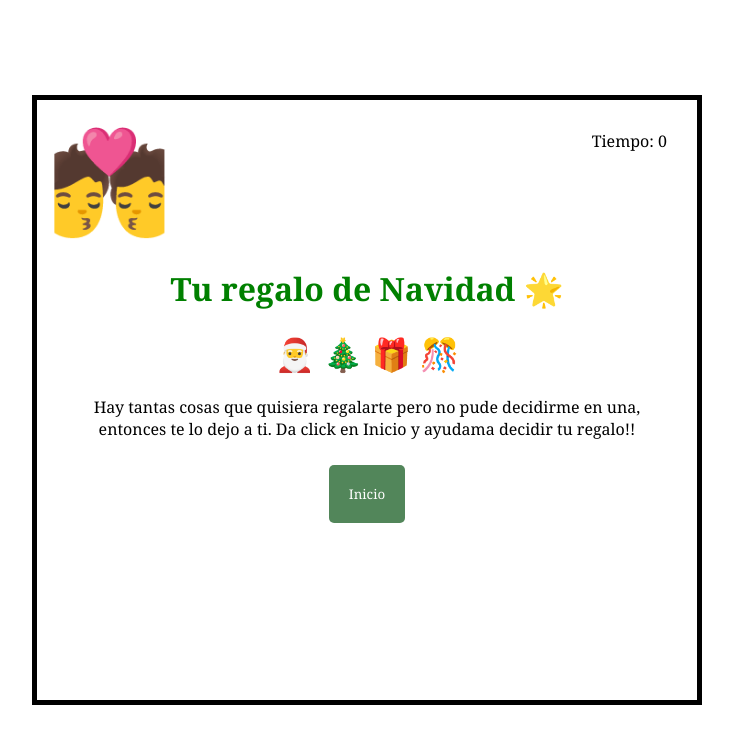
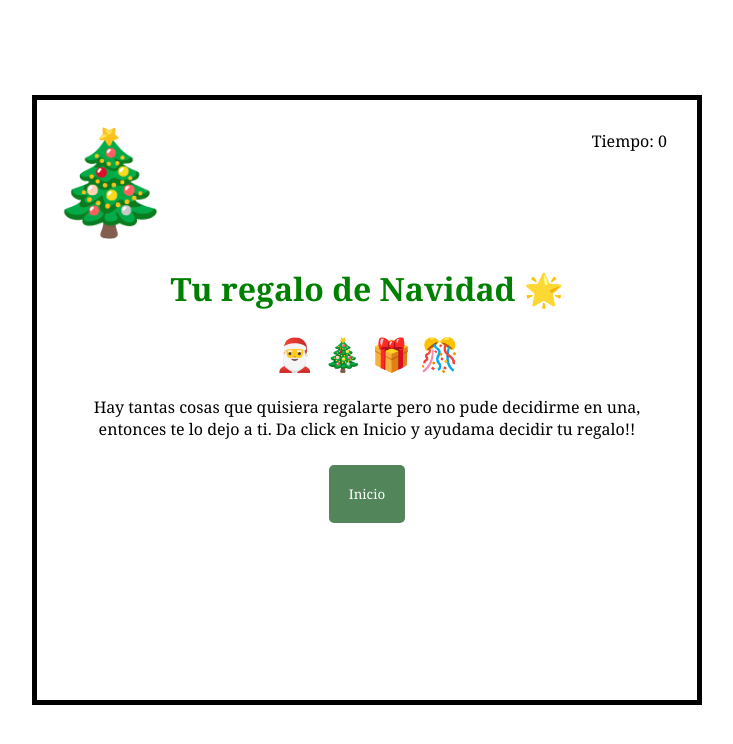
Before and after one commit to mkaJoe/xmasgift, a plain HTML site: page index.html in a window 1280 px wide. Shown: the whole page, without its empty margins (273-1006 px from the left). Drawn offline with Linux system fonts and the light colour scheme.

Commit message:
Update index.html

```diff
--- a/index.html
+++ b/index.html
@@ -17,7 +17,7 @@
 	<div class="containerNew">
 		<header>
 			<div>
-				<span style='font-size:100px;'>&#128143;</span>
+				<span style='font-size:100px;'>&#127876;</span>
 			</div>
 
 			<div class="timer">
```
